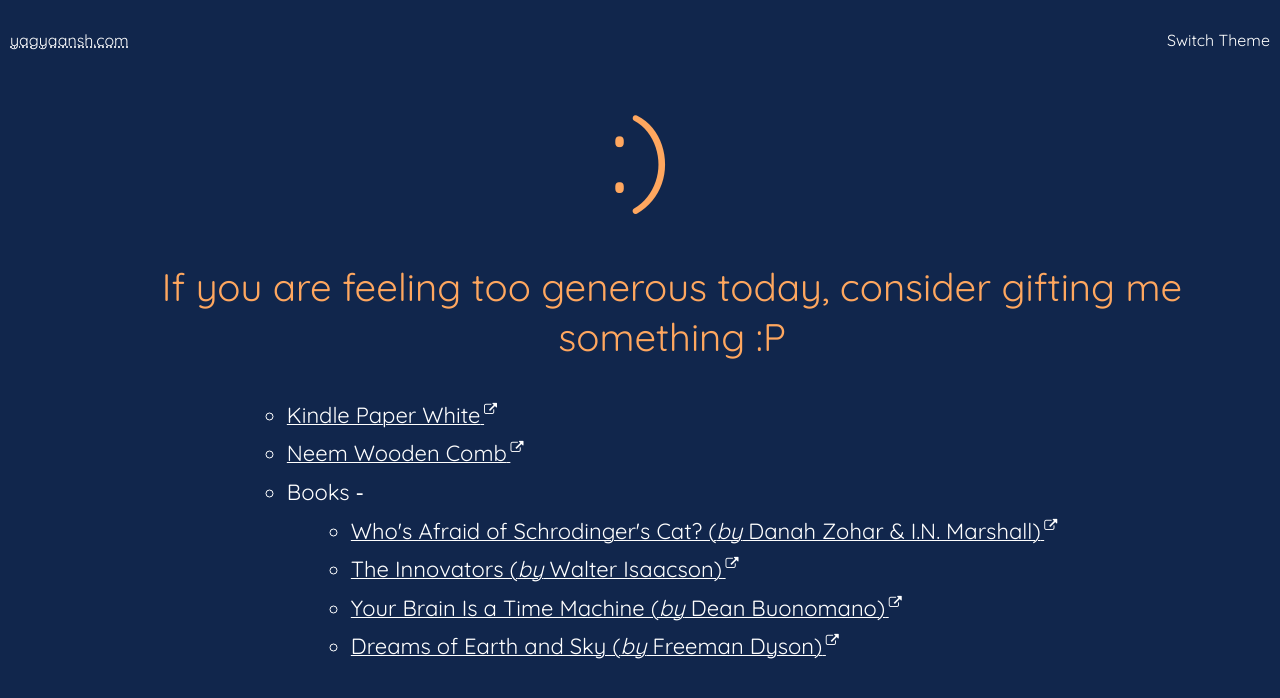
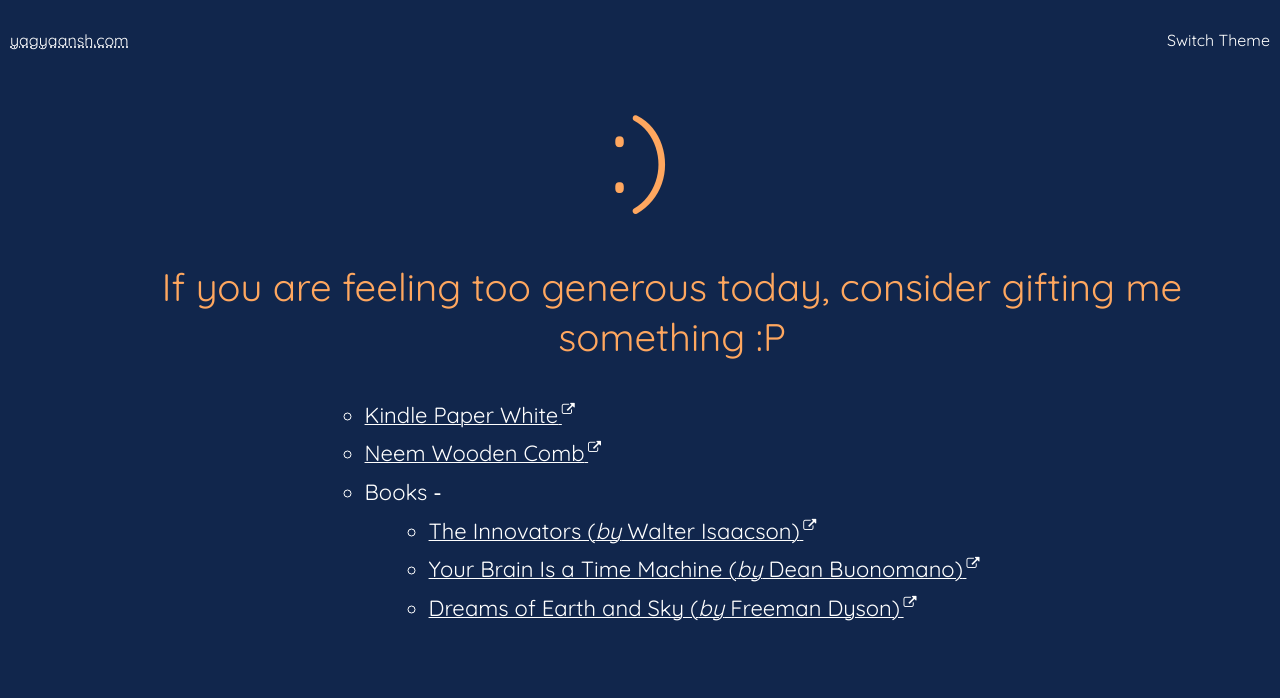
Before and after one commit to yagyaanshK/yagyaansh.com, a plain HTML site: page gift.html in a window 1280 px wide. Drawn offline with Linux system fonts and the light colour scheme.

Commit message:
Update gift.html

```diff
--- a/gift.html
+++ b/gift.html
@@ -42,8 +42,8 @@
                     <ul>
                         <!-- <li><a href="https://www.amazon.in/gp/product/0141034599/ref=as_li_tl?ie=UTF8&tag=yagyaansh-21&camp=3638&creative=24630&linkCode=as2&creativeASIN=0141034599&linkId=7198723ae396194522b8d7d6f5922f3a" target="_blank">The Black Swan (<i>by</i> Nassim Nicholas Taleb)<sup>  <i class="fa fa-external-link fa_custom"></i></sup></a></li>
                         <li><a href="https://www.amazon.in/gp/product/0007272928/ref=as_li_tl?ie=UTF8&tag=yagyaansh-21&camp=3638&creative=24630&linkCode=as2&creativeASIN=0007272928&linkId=61731d252d3cbfaabb2604724b126749" target="_blank">The Tao of Physics (<i>by</i> Fritjof Capra)<sup>  <i class="fa fa-external-link fa_custom"></i></sup></a></li>
-                        <li><a href="https://www.amazon.in/gp/product/1848313470/ref=as_li_tl?ie=UTF8&tag=yagyaansh-21&camp=3638&creative=24630&linkCode=as2&creativeASIN=1848313470&linkId=dea8b7795c98362dd6b93ee8a3b463ca" target="_blank">The Epigenetics Revolution (<i>by</i> Nessa Carey)<sup>  <i class="fa fa-external-link fa_custom"></i></sup></a></li>-->
-                        <li><a href="https://www.amazon.in/gp/product/0747531927/ref=as_li_tl?ie=UTF8&tag=yagyaansh-21&camp=3638&creative=24630&linkCode=as2&creativeASIN=0747531927&linkId=0e90b7729c7f95362f03ef85ace0366b" target="_blank">Who's Afraid of Schrodinger's Cat? (<i>by</i> Danah Zohar &amp; I.N. Marshall)<sup>  <i class="fa fa-external-link fa_custom"></i></sup></a></li>
+                        <li><a href="https://www.amazon.in/gp/product/1848313470/ref=as_li_tl?ie=UTF8&tag=yagyaansh-21&camp=3638&creative=24630&linkCode=as2&creativeASIN=1848313470&linkId=dea8b7795c98362dd6b93ee8a3b463ca" target="_blank">The Epigenetics Revolution (<i>by</i> Nessa Carey)<sup>  <i class="fa fa-external-link fa_custom"></i></sup></a></li>
+                        <li><a href="https://www.amazon.in/gp/product/0747531927/ref=as_li_tl?ie=UTF8&tag=yagyaansh-21&camp=3638&creative=24630&linkCode=as2&creativeASIN=0747531927&linkId=0e90b7729c7f95362f03ef85ace0366b" target="_blank">Who's Afraid of Schrodinger's Cat? (<i>by</i> Danah Zohar &amp; I.N. Marshall)<sup>  <i class="fa fa-external-link fa_custom"></i></sup></a></li> -->
                         <li><a href="https://www.amazon.in/gp/product/1471138801/ref=as_li_tl?ie=UTF8&tag=yagyaansh-21&camp=3638&creative=24630&linkCode=as2&creativeASIN=1471138801&linkId=dcfb660be4b6439ef561a1dd11375d8e" target="_blank">The Innovators (<i>by</i> Walter Isaacson)<sup>  <i class="fa fa-external-link fa_custom"></i></sup></a></li>
                         <li><a href="https://www.amazon.in/gp/product/0393355608/ref=as_li_tl?ie=UTF8&tag=yagyaansh-21&camp=3638&creative=24630&linkCode=as2&creativeASIN=0393355608&linkId=c205da83de8841a8fabb7f710f360c47" target="_blank">Your Brain Is a Time Machine (<i>by</i> Dean Buonomano)<sup>  <i class="fa fa-external-link fa_custom"></i></sup></a></li>
                         <li><a href="https://www.amazon.in/gp/product/1590178548/ref=as_li_tl?ie=UTF8&tag=yagyaansh-21&camp=3638&creative=24630&linkCode=as2&creativeASIN=1590178548&linkId=9b53dca5b3009fddcdcf0d27a01cfa5c" target="_blank">Dreams of Earth and Sky (<i>by</i> Freeman Dyson)<sup>  <i class="fa fa-external-link fa_custom"></i></sup></a></li>
```
